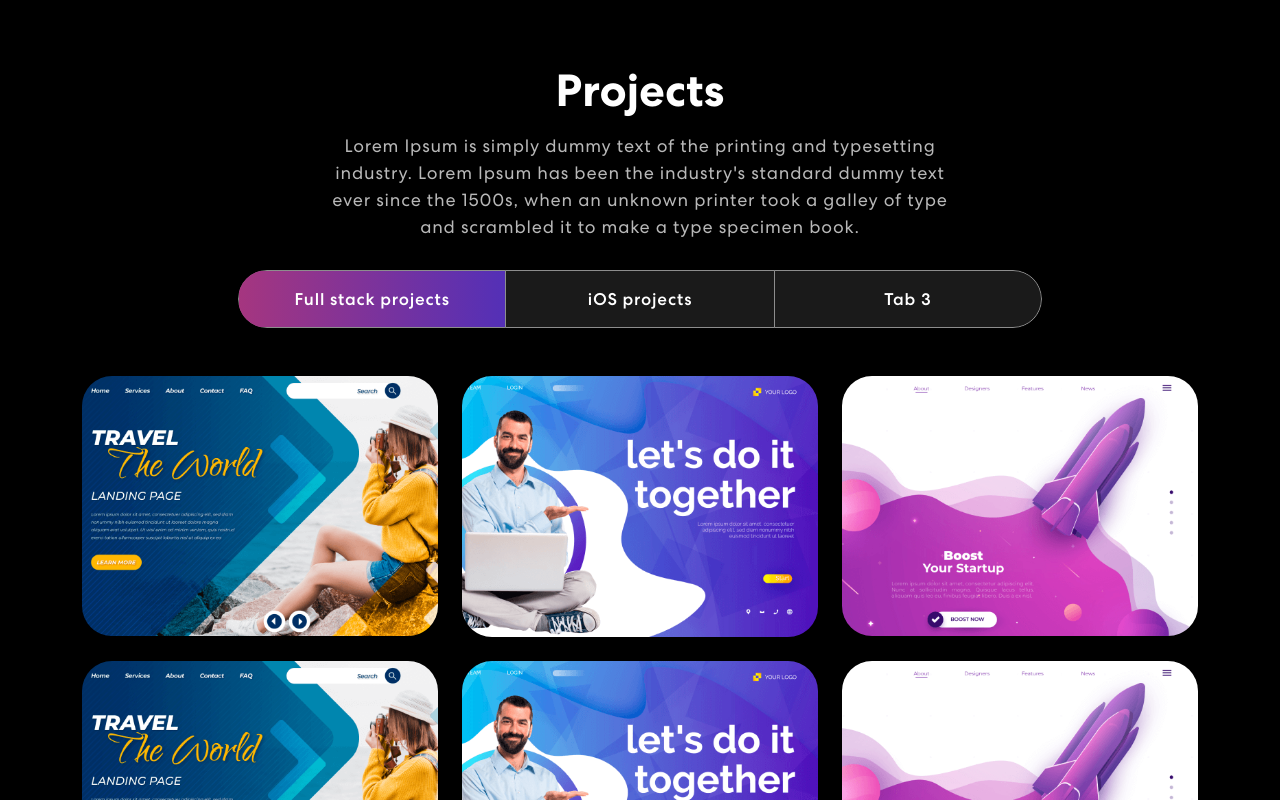
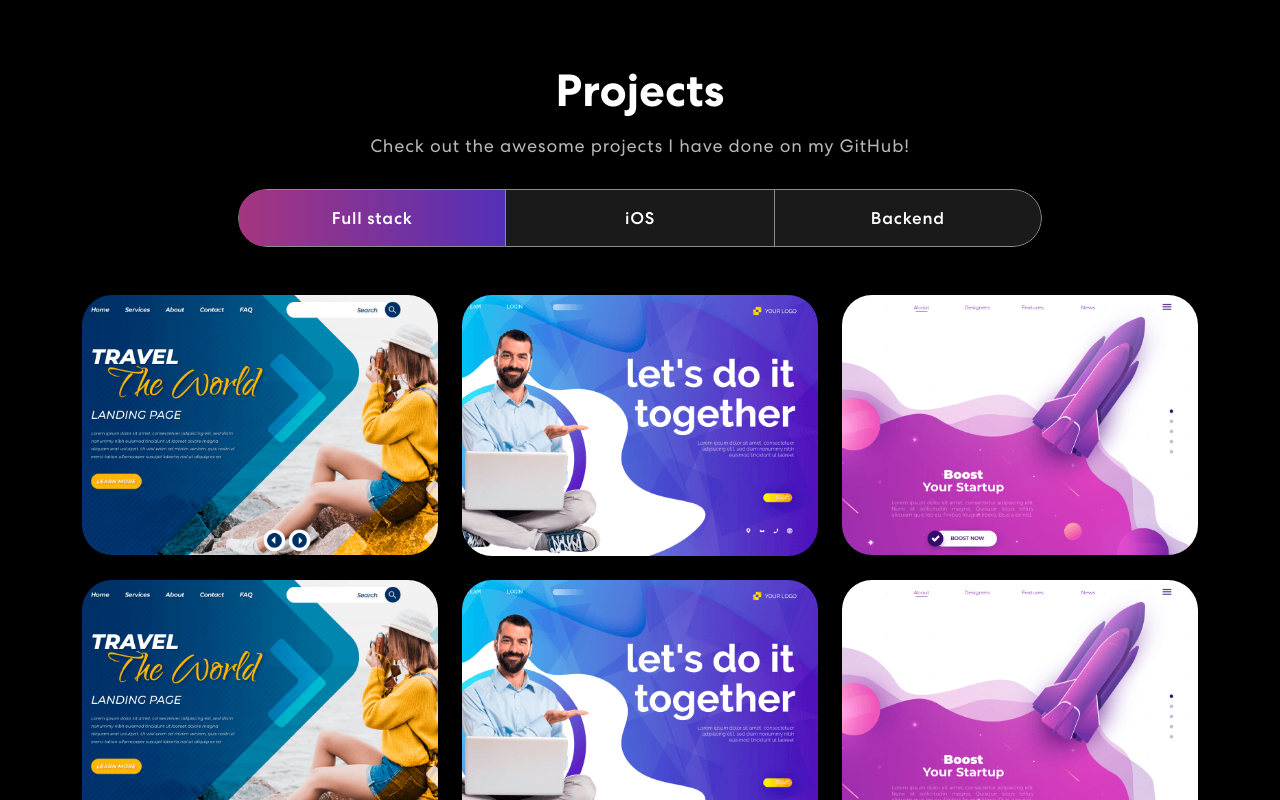
Before and after one commit to zhiyiyi/portfolio, a React (Create React App) app: page / in a window 1280 px wide. Shown: the part 1340-2140 px from the top of the page. Built offline with nearby package versions, Linux system fonts and the light colour scheme.

Commit message:
Update info in Projects

```diff
--- a/src/components/Projects.js
+++ b/src/components/Projects.js
@@ -51,17 +51,17 @@ export const Projects = () => {
               {({ isVisible }) =>
               <div className={isVisible ? "animate__animated animate__fadeIn": ""}>
                 <h2>Projects</h2>
-                <p>Lorem Ipsum is simply dummy text of the printing and typesetting industry. Lorem Ipsum has been the industry's standard dummy text ever since the 1500s, when an unknown printer took a galley of type and scrambled it to make a type specimen book.</p>
+                <p>Check out the awesome projects I have done on my GitHub!</p>
                 <Tab.Container id="projects-tabs" defaultActiveKey="first">
                   <Nav variant="pills" className="nav-pills mb-5 justify-content-center align-items-center" id="pills-tab">
                     <Nav.Item>
-                      <Nav.Link eventKey="first">Full stack projects</Nav.Link>
+                      <Nav.Link eventKey="first">Full stack</Nav.Link>
                     </Nav.Item>
                     <Nav.Item>
-                      <Nav.Link eventKey="second">iOS projects</Nav.Link>
+                      <Nav.Link eventKey="second">iOS</Nav.Link>
                     </Nav.Item>
                     <Nav.Item>
-                      <Nav.Link eventKey="third">Tab 3</Nav.Link>
+                      <Nav.Link eventKey="third">Backend</Nav.Link>
                     </Nav.Item>
                   </Nav>
                   <Tab.Content id="slideInUp" className={isVisible ? "animate__animated animate__slideInUp" : ""}>
@@ -79,7 +79,7 @@ export const Projects = () => {
                         }
                       </Row>
                     </Tab.Pane>
-                    <Tab.Pane eventKey="section">
+                    <Tab.Pane eventKey="second">
                       <p>Lorem ipsum dolor sit amet consectetur adipisicing elit. Cumque quam, quod neque provident velit, rem explicabo excepturi id illo molestiae blanditiis, eligendi dicta officiis asperiores delectus quasi inventore debitis quo.</p>
                     </Tab.Pane>
                     <Tab.Pane eventKey="third">
```
